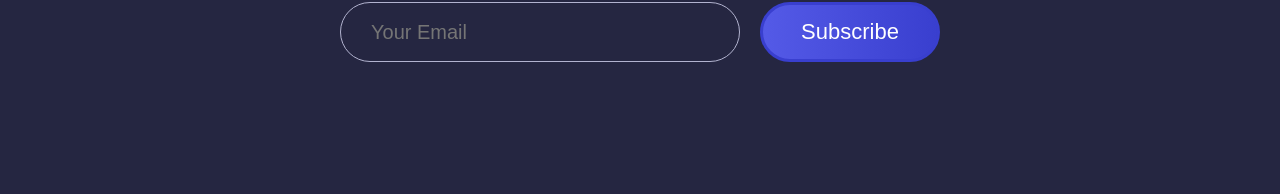
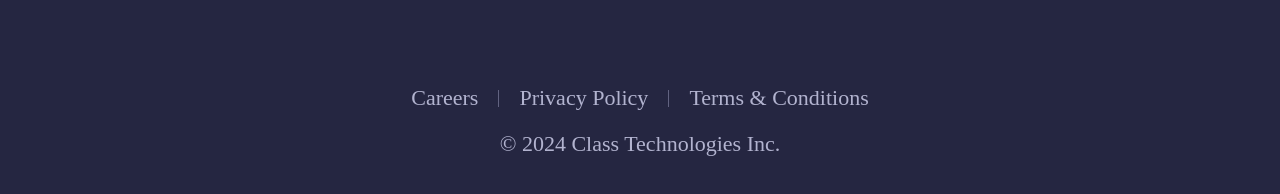
Before and after one commit to KiwiScreams/Skilline, a React (Vite) app: page / in a window 1280 px wide. Shown: the part 603-797 px from the top of the page. Built offline with nearby package versions, Linux system fonts and the light colour scheme.

Commit message:
footer bottom

```diff
--- a/src/components/shared/footer/Footer.css
+++ b/src/components/shared/footer/Footer.css
@@ -15,7 +15,7 @@ footer .footer-top-container
     width: fit-content;
     margin-bottom: 95px;
 }
-footer .line
+footer .footer-top-container .line
 {
     width: 1px;
     height: 83px;
@@ -84,3 +84,25 @@ footer .input-container button:hover
     left: 30px;
     color: var(--white--clr);
 }
+footer .footer-bottom-container .footer-bottom
+{
+    display: flex;
+    align-items: center;
+    gap: 20px;
+    color: var(--light-gray--clr);
+    width: fit-content;
+    margin: auto;
+    margin-bottom: 20px;
+}
+footer .footer-bottom-container p
+{
+    font-size: var(--font-size-22px);
+    color: var(--light-gray--clr);
+    text-align: center;
+}
+footer .footer-bottom-container .line
+{
+    height: 17px;
+    width: 1px;
+    background-color: #626381;
+}
--- a/src/components/shared/footer/Footer.jsx
+++ b/src/components/shared/footer/Footer.jsx
@@ -53,6 +53,16 @@ const Footer = () => {
             <button onClick={handleSubscribe}>Subscribe</button>
           </div>
         </div>
+        <div className="footer-bottom-container">
+          <div className="footer-bottom">
+            <p>Careers</p>
+            <div className="line"></div>
+            <p>Privacy Policy</p>
+            <div className="line"></div>
+            <p>Terms & Conditions</p>
+          </div>
+          <p>© 2024 Class Technologies Inc. </p>
+        </div>
       </footer>
     </>
   );
--- a/src/components/shared/header/Header.css
+++ b/src/components/shared/header/Header.css
@@ -168,7 +168,3 @@ header.mobile nav.closed
         padding: 60px 8px 0 8px;
     }
 }
-p
-{
-    font-size: 80px;
-}
```
